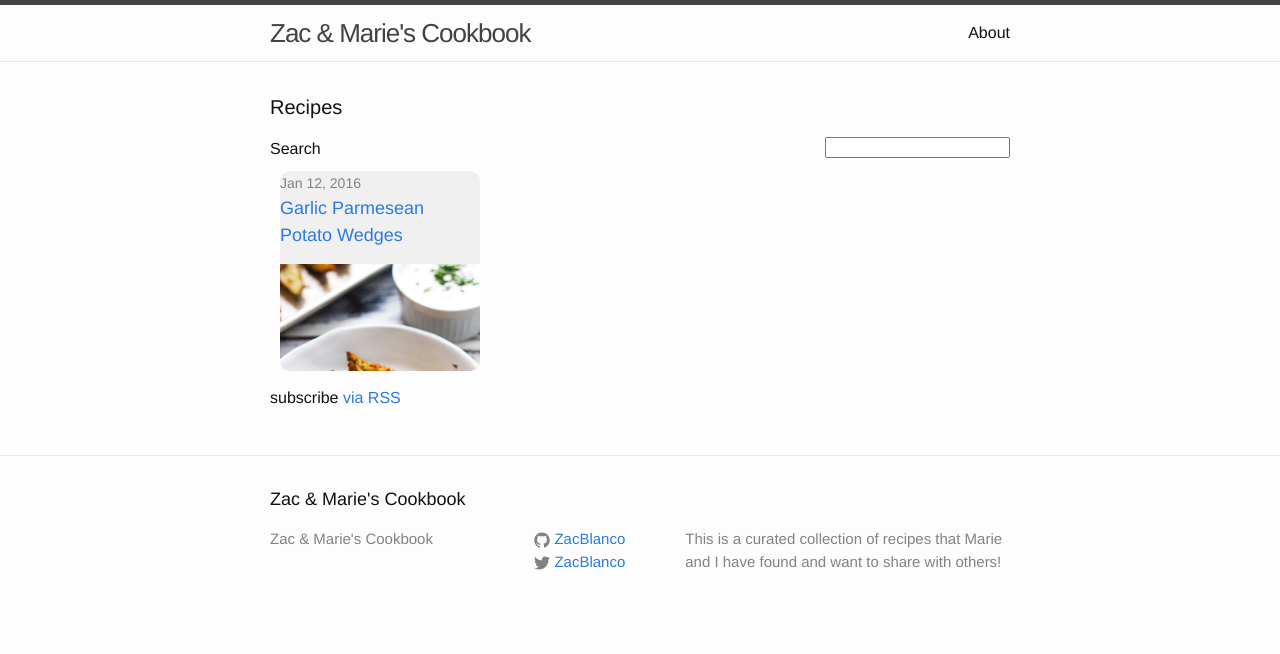
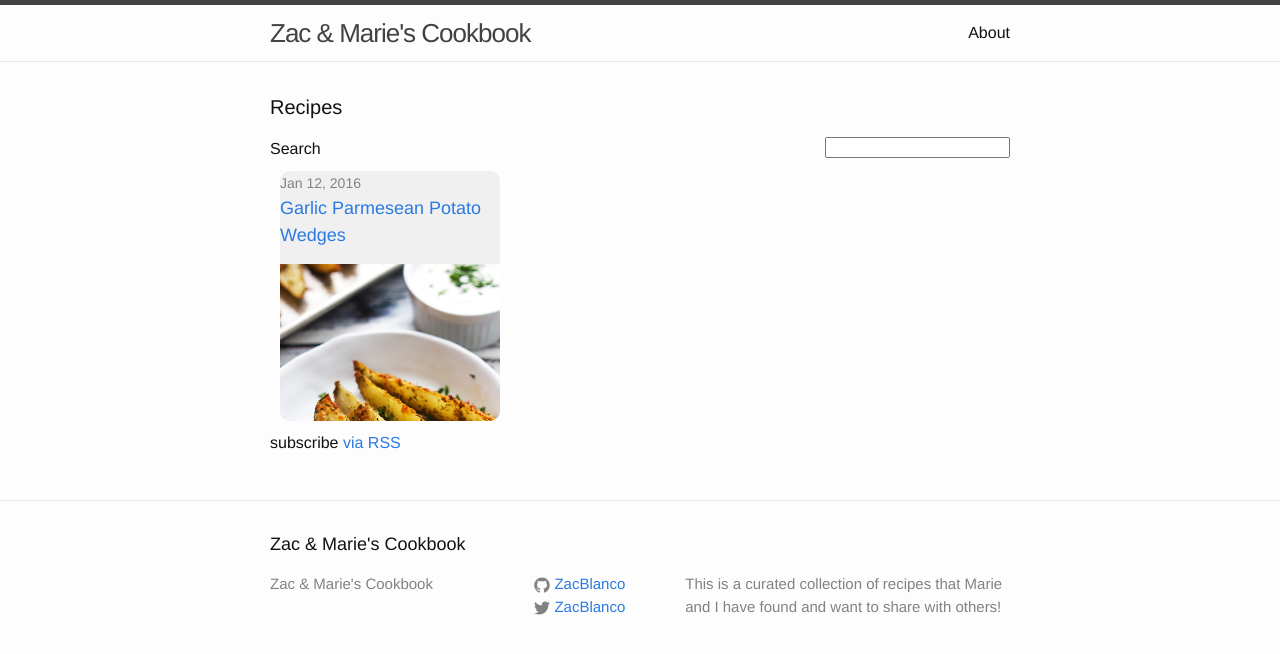
Before and after one commit to ZacBlanco/recipes, a Jekyll site: the page built from index.html, in a window 1280 px wide. Shown: the top 654 px of the page. Built offline with Jekyll 4.4.1, drawn with Linux system fonts in a browser that asks for light colours.

Commit message:
using flex-box for recipes now

```diff
--- a/_sass/_layout.scss
+++ b/_sass/_layout.scss
@@ -241,23 +241,23 @@
     }
 }
 
-
+.recipe-container {
+  display:flex;
+  flex-direction: row;
+  flex-wrap: wrap;
+  justify-content: flex-start;
+}
 
 .recipe {
-  display:inline;
   background-color:rgb(240, 240, 240);
   border-radius: 10px;
-  //padding:10px;
-  div {
-    margin: 10px;
-    display:block;
-    width: 200px;
-    height:200px;
-    overflow:hidden;
-
-    img {
-      background-size:cover;
-    }
+  margin: 10px;
+  width: 220px;
+  height: 250px;
+  overflow:hidden;
+  img {
+    //position: relative;
+    //top:-20px;
+    vertical-align:text-bottom;
   }
-
 }
--- a/index.html
+++ b/index.html
@@ -7,19 +7,17 @@
   <h1 class="page-heading">Recipes</h1>
   <input id="search-bar" style="display:block; float:right" type="search">Search</input>
 
-  <ul class="post-list">
+  <div class="recipe-container">
     {% for post in site.posts %}
-    <li class="recipe">
-        <div class="recipe">
+    <div class="recipe">
           <span class="post-meta">{{ post.date | date: "%b %-d, %Y" }}</span>
           <h6>
             <a class="post-link" href="{{ post.url | prepend: site.baseurl }}">{{ post.title }}</a>
           </h6>
           <img src="{{ post.image }}"></img>
-        </div>
-    </li>
+    </div>
     {% endfor %}
-  </ul>
+  </div>
 
   <p class="rss-subscribe">subscribe <a href="{{ "/feed.xml" | prepend: site.baseurl }}">via RSS</a></p>
 
```
Also changed, not shown: images/buff-chick-dip.jpg (added), 1 other file.
